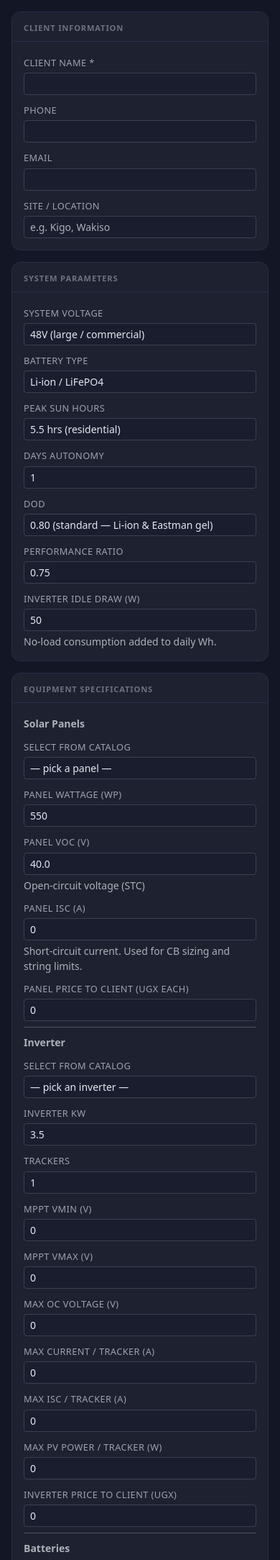
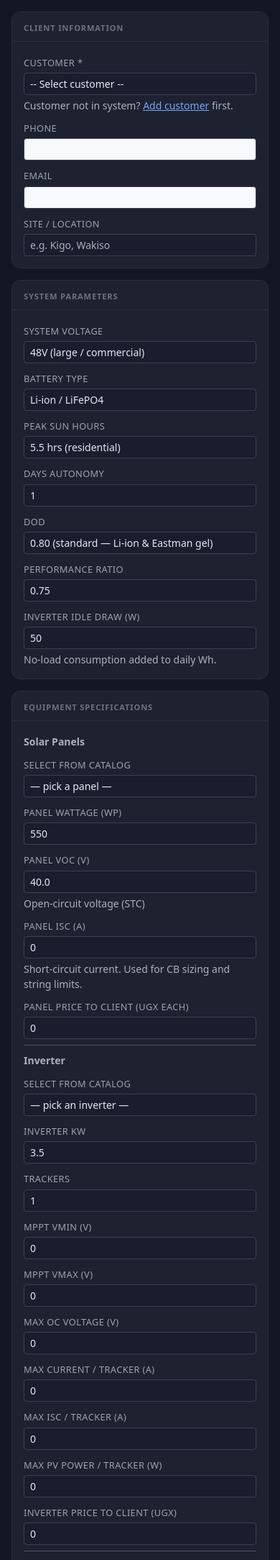
Before and after one commit to RincolTech-Solutions-ltd/rincol-erp, a Flask app: template templates/solar/form.html in a window 390 px wide. Shown: the part 52-2220 px from the top of the page at 72% size. Run offline with Flask 3, Linux system fonts and the light colour scheme; the template is opened without the code that fills it, so the values that code supplies are empty; some libraries are stand-ins or nearby versions.

Commit message:
Link solar sizings to customers table (FK)
Replace free-text client_name/phone/email fields with a required
customer_id FK on solar_sizings. The form now shows a customer
dropdown; phone and email auto-display from the selected record.
_save_sizing resolves client fields from DB when customer_id is set.
solar_to_quotation passes customer_id through to the new quotation.

Co-Authored-By: Claude Sonnet 4.6 <noreply@anthropic.com>

```diff
--- a/app.py
+++ b/app.py
@@ -1647,6 +1647,21 @@ def _reconcile_results_with_bom(s, bom_list):
 def _save_sizing(sid, f):
     """Save sizing + appliances, run calculation, store results. Returns sid."""
     sid        = sid or str(uuid.uuid4())
+
+    _cid = f.get("customer_id", "").strip()
+    customer_id = _cid if _cid and _cid != "None" else None
+
+    # Populate client fields from DB customer record when linked
+    client_name  = f.get("client_name", "") or ""
+    client_phone = f.get("client_phone", "") or ""
+    client_email = f.get("client_email", "") or ""
+    if customer_id:
+        cust = query_one("SELECT name, phone, email FROM customers WHERE id=%s", (customer_id,))
+        if cust:
+            client_name  = cust["name"]
+            client_phone = cust["phone"] or ""
+            client_email = cust["email"] or ""
+
     params     = _params_from_form(f)
     appliances = _parse_appliances_from_form(f)
     results    = calc_sizing(params, appliances)
@@ -1673,7 +1688,7 @@ def _save_sizing(sid, f):
     # Upsert solar_sizings
     execute("""
         INSERT INTO solar_sizings (
-            id, client_name, client_phone, client_email, client_site,
+            id, client_name, client_phone, client_email, client_site, customer_id,
             utility_provider, utility_tariff, tariff_escalation,
             system_voltage, battery_type, days_autonomy, dod,
             inverter_efficiency, cable_efficiency, inverter_idle_w, peak_sun_hours, performance_ratio,
@@ -1691,7 +1706,7 @@ def _save_sizing(sid, f):
             yaka_savings_10yr, payback_years, inverter_flag, panel_array_flag,
             notes, updated_at
         ) VALUES (
-            %s,%s,%s,%s,%s,
+            %s,%s,%s,%s,%s,%s,
             %s,%s,%s,
             %s,%s,%s,%s,
             %s,%s,%s,%s,%s,
@@ -1712,6 +1727,7 @@ def _save_sizing(sid, f):
         ON CONFLICT (id) DO UPDATE SET
             client_name=EXCLUDED.client_name, client_phone=EXCLUDED.client_phone,
             client_email=EXCLUDED.client_email, client_site=EXCLUDED.client_site,
+            customer_id=EXCLUDED.customer_id,
             utility_provider=EXCLUDED.utility_provider, utility_tariff=EXCLUDED.utility_tariff,
             tariff_escalation=EXCLUDED.tariff_escalation,
             system_voltage=EXCLUDED.system_voltage, battery_type=EXCLUDED.battery_type,
@@ -1750,7 +1766,7 @@ def _save_sizing(sid, f):
             notes=EXCLUDED.notes, updated_at=NOW()
     """, (
         sid,
-        f.get("client_name"), f.get("client_phone",""), f.get("client_email",""), f.get("client_site",""),
+        client_name, client_phone, client_email, f.get("client_site",""), customer_id,
         params["utility_provider"], params["utility_tariff"], tariff_esc_pct,
         params["system_voltage"], params["battery_type"], params["days_autonomy"], params["dod"],
         params["inverter_efficiency"], params["cable_efficiency"], params["inverter_idle_w"],
@@ -1836,13 +1852,19 @@ def _solar_catalog():
 @app.route("/solar/new", methods=["GET", "POST"])
 @login_required
 def solar_new():
+    customers = query("SELECT id, customer_no, name, phone, email FROM customers ORDER BY name")
     if request.method == "POST":
+        if not request.form.get("customer_id"):
+            flash("Please select a customer before saving.", "danger")
+            return render_template("solar/form.html", sizing=None,
+                                   appliances=None, default_appliances=_DEFAULT_APPLIANCES,
+                                   catalog=_solar_catalog(), customers=customers)
         sid = _save_sizing(None, request.form)
         flash("Sizing calculated and saved.", "success")
         return redirect(url_for("solar_view", sid=sid))
     return render_template("solar/form.html", sizing=None,
                            appliances=None, default_appliances=_DEFAULT_APPLIANCES,
-                           catalog=_solar_catalog())
+                           catalog=_solar_catalog(), customers=customers)
 
 
 @app.route("/solar/<sid>")
@@ -1871,13 +1893,21 @@ def solar_edit(sid):
     s = query_one("SELECT * FROM solar_sizings WHERE id=%s", (sid,))
     if not s:
         abort(404)
+    customers = query("SELECT id, customer_no, name, phone, email FROM customers ORDER BY name")
     if request.method == "POST":
+        if not request.form.get("customer_id"):
+            flash("Please select a customer before saving.", "danger")
+            appliances = query("SELECT * FROM solar_sizing_appliances WHERE sizing_id=%s ORDER BY line_no", (sid,))
+            return render_template("solar/form.html", sizing=s, appliances=appliances,
+                                   default_appliances=_DEFAULT_APPLIANCES, catalog=_solar_catalog(),
+                                   customers=customers)
         _save_sizing(sid, request.form)
         flash("Sizing recalculated and saved.", "success")
         return redirect(url_for("solar_view", sid=sid))
     appliances = query("SELECT * FROM solar_sizing_appliances WHERE sizing_id=%s ORDER BY line_no", (sid,))
     return render_template("solar/form.html", sizing=s, appliances=appliances,
-                           default_appliances=_DEFAULT_APPLIANCES, catalog=_solar_catalog())
+                           default_appliances=_DEFAULT_APPLIANCES, catalog=_solar_catalog(),
+                           customers=customers)
 
 
 @app.route("/solar/<sid>/to-quotation", methods=["POST"])
@@ -1893,8 +1923,8 @@ def solar_to_quotation(sid):
     execute("""
         INSERT INTO quotations (id, quotation_no, date, title, customer_name, customer_phone,
             customer_email, customer_address, delivery, validity, warranty, payment_terms,
-            status, total_amount, notes)
-        VALUES (%s,%s,%s,%s,%s,%s,%s,%s,%s,%s,%s,%s,%s,%s,%s)
+            status, total_amount, notes, customer_id)
+        VALUES (%s,%s,%s,%s,%s,%s,%s,%s,%s,%s,%s,%s,%s,%s,%s,%s)
     """, (
         qid, qno, date.today().isoformat(),
         f"Solar Installation — {s['client_name']}",
@@ -1906,6 +1936,7 @@ def solar_to_quotation(sid):
         s["system_cost"] or 0,
         f"Generated from Solar Sizing. {s['utility_provider']} tariff: UGX {s['utility_tariff']:,.0f}/kWh. "
         f"Payback: {s['payback_years']:.1f} years.",
+        s.get("customer_id"),
     ))
     for item in bom:
         execute("""
--- /dev/null
+++ b/solar_sizing_customer_migration.sql
@@ -0,0 +1,3 @@
+-- Add customer FK to solar_sizings — run in Supabase SQL Editor
+ALTER TABLE solar_sizings
+    ADD COLUMN IF NOT EXISTS customer_id UUID REFERENCES customers(id) ON DELETE SET NULL;
--- a/templates/solar/form.html
+++ b/templates/solar/form.html
@@ -12,21 +12,43 @@
 <div class="card mb-3">
   <div class="card-header"><span class="section-header mb-0">Client Information</span></div>
   <div class="card-body">
-    <div class="row g-2">
-      <div class="col-md-4">
-        <label class="form-label form-label-sm">Client Name *</label>
-        <input type="text" name="client_name" class="form-control form-control-sm"
-               value="{{ sizing.client_name if sizing else '' }}" required>
+    {# Customer data embedded for JS auto-fill #}
+    <script>
+    var _customers = {
+      {% for c in customers %}
+      "{{ c.id }}": {"phone": {{ c.phone|tojson if c.phone else 'null' }}, "email": {{ c.email|tojson if c.email else 'null' }}},
+      {% endfor %}
+    };
+    function onCustomerChange(sel) {
+      var d = _customers[sel.value] || {};
+      document.getElementById('solar_phone_disp').textContent = d.phone || '';
+      document.getElementById('solar_email_disp').textContent = d.email || '';
+    }
+    </script>
+    <div class="row g-2 align-items-end">
+      <div class="col-md-5">
+        <label class="form-label form-label-sm">Customer *</label>
+        <select name="customer_id" id="solar_customer_sel" class="form-select form-select-sm" required
+                onchange="onCustomerChange(this)">
+          <option value="">-- Select customer --</option>
+          {% for c in customers %}
+          <option value="{{ c.id }}"
+            {% if sizing and sizing.customer_id and sizing.customer_id|string == c.id|string %}selected{% endif %}>
+            {{ c.customer_no }} — {{ c.name }}
+          </option>
+          {% endfor %}
+        </select>
+        <div class="form-text">Customer not in system? <a href="/customers/new" target="_blank">Add customer</a> first.</div>
       </div>
       <div class="col-md-2">
         <label class="form-label form-label-sm">Phone</label>
-        <input type="text" name="client_phone" class="form-control form-control-sm"
-               value="{{ sizing.client_phone if sizing else '' }}">
+        <div class="form-control form-control-sm bg-light text-muted" id="solar_phone_disp"
+             style="min-height:31px">{{ sizing.client_phone if sizing else '' }}</div>
       </div>
-      <div class="col-md-3">
+      <div class="col-md-2">
         <label class="form-label form-label-sm">Email</label>
-        <input type="email" name="client_email" class="form-control form-control-sm"
-               value="{{ sizing.client_email if sizing else '' }}">
+        <div class="form-control form-control-sm bg-light text-muted" id="solar_email_disp"
+             style="min-height:31px; font-size:0.78rem">{{ sizing.client_email if sizing else '' }}</div>
       </div>
       <div class="col-md-3">
         <label class="form-label form-label-sm">Site / Location</label>
```
